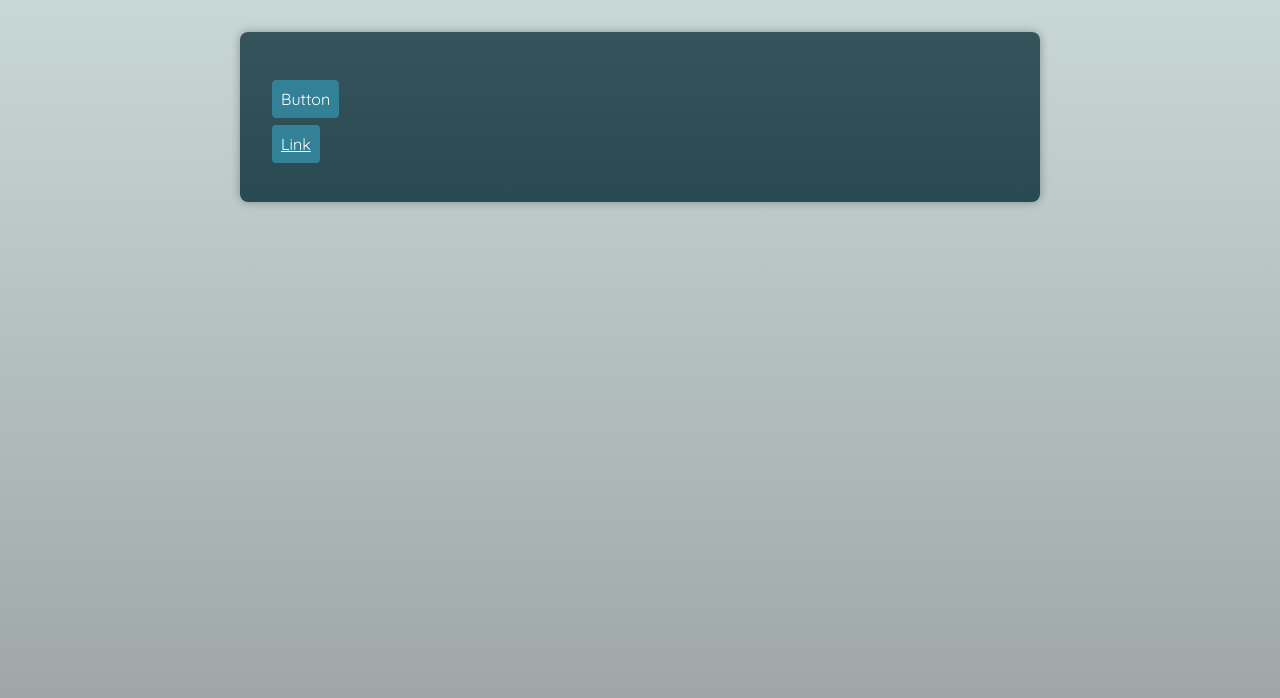
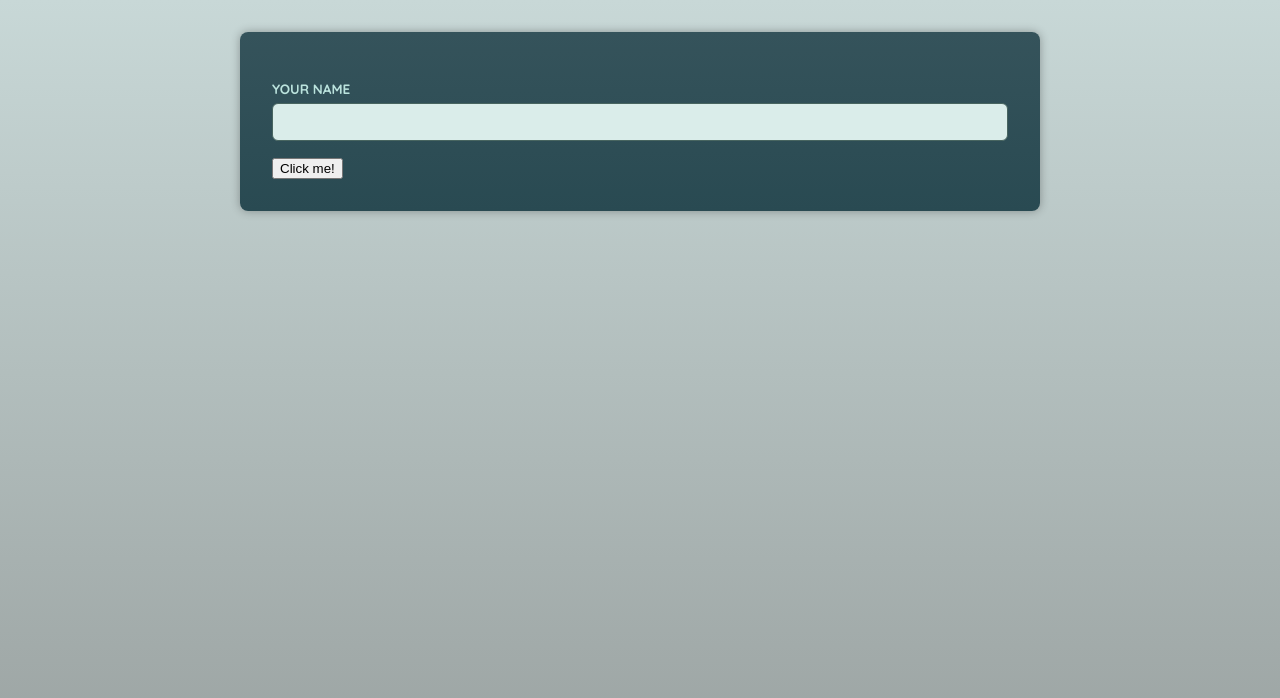
Before and after one commit to Acarjs/ts-react-more-complex-components, a React (Vite) app: page / in a window 1280 px wide. Shown: the top 698 px of the page. Built offline with nearby package versions, Linux system fonts and the light colour scheme; a web font is replaced by a local one.

Commit message:
ref add to input component

```diff
--- a/src/App.tsx
+++ b/src/App.tsx
@@ -1,13 +1,17 @@
-// import Input from './components/Input';
+import { useRef } from 'react';
+import Input from './components/Input';
 // import Button from './components/ButtonFirstApproach';
 import Button from './components/Button.tsx';
+import Container from './components/Container.tsx';
 
 function App() {
+  const input = useRef<HTMLInputElement>(null);
+
   return (
     <main>
       {/* ---Input.tsx component--- */}
-      {/* <Input label="Your name" id="name" type="text" />
-      <Input label="Your age" id="age" type="number" /> */}
+      <Input label="Your name" id="name" type="text" ref={input} />
+      {/* <Input label="Your age" id="age" type="number" /> */}
 
       {/* ---ButtonFirstApproach.tsx component--- */}
       {/* <Button el="button">Button</Button>
@@ -15,12 +19,15 @@ function App() {
         Link
       </Button> */}
 
-      <p>
+      {/* ---Button.tsx component--- */}
+      {/* <p>
         <Button>Button</Button>
       </p>
       <p>
         <Button href="https://google.com">Link</Button>
-      </p>
+      </p> */}
+
+      <Container as={Button}>Click me!</Container>
     </main>
   );
 }
--- a/src/components/ButtonFirstApproach.tsx
+++ b/src/components/ButtonFirstApproach.tsx
@@ -1,9 +1,9 @@
-import { type ComponentPropsWithoutRef } from 'react';
+import { type ComponentPropsWithoutRef } from 'react'; //This type ComponentPropsWithoutRef can be used to get hold of the default props that are accepted by one of the built-in(button,a..., etc) elements.
 
 //This is a WRAPPER COMPONENT
 type ButtonProps = {
   el: 'button';
-} & ComponentPropsWithoutRef<'button'>; //with using & ComponentPropsWithoutRef<'a'> we cannot use "href" property for button element
+} & ComponentPropsWithoutRef<'button'>; //with using & ComponentPropsWithoutRef<'a'> we cannot use "href" property for button element.
 
 type AnchorProps = {
   el: 'anchor';
--- /dev/null
+++ b/src/components/Container.tsx
@@ -0,0 +1,30 @@
+//Generic types: They allow you to connect multiple types and have them work together.
+
+//POLYMORPHIC COMPONENT
+
+import {
+  type ReactNode,
+  type ElementType,
+  ComponentPropsWithoutRef,
+} from 'react';
+
+//<T> is the placeholder for that incoming extra type information. T is as a type here but name is up to you.T should simply be that incoming component identifier.
+type ContainerProps<T extends ElementType> = {
+  as?: T;
+  children: ReactNode;
+} & ComponentPropsWithoutRef<T>;
+
+export default function Container<C extends ElementType>({
+  as,
+  children,
+  ...props
+}: ContainerProps<C>) {
+  const Component = as || 'div';
+  return (
+    <Component className="container" {...props}>
+      {children}
+    </Component>
+  );
+}
+
+//now with all those codes above, we are able to add onClick and type props in our button type component in App.tsx
--- a/src/components/Input.tsx
+++ b/src/components/Input.tsx
@@ -1,17 +1,25 @@
 //This is a WRAPPER COMPONENT
-import { type ComponentPropsWithoutRef } from 'react';
+import { forwardRef, type ComponentPropsWithoutRef } from 'react';
 
 type InputProps = {
   label: string;
   id: string;
 } & ComponentPropsWithoutRef<'input'>; //it is for gathering all remaining props above(...props). We merged all other props with InputProps. It must a generic type and in our case we need to enter 'input' type. Now we can use type="text" in the App.tsx component.
 
-export default function Input({ label, id, ...props }: InputProps) {
-  //...props collect all the remaning props of this object and store them in a new props object here : <input id={id} type="text" {...props} />. And then, spread all key:value properties on to this input.
+const Input = forwardRef<HTMLInputElement, InputProps>(function Input(
+  { label, id, ...props },
+  ref
+) {
   return (
     <p>
       <label htmlFor={id}>{label}</label>
-      <input id={id} {...props} />
+      <input id={id} {...props} ref={ref} />
     </p>
   );
-}
+});
+
+export default Input;
+
+//...props collect all the remaning props of this object and store them in a new props object here : <input id={id} type="text" {...props} />. And then, spread all key:value properties on to this input.
+
+//We use useRef when dealing with direct DOM interactions or when we need to store mutable values between renders. We use forwardRef when passing a ref (which is created with useRef on a parent component) down to a child component.
```
